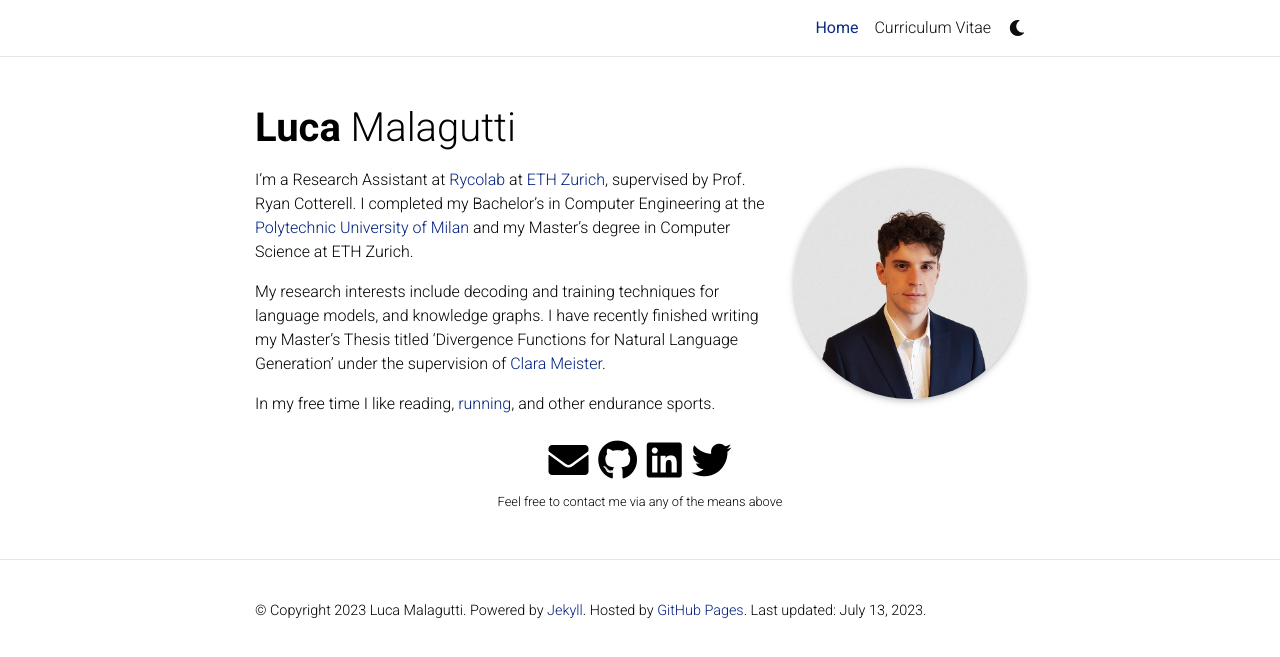
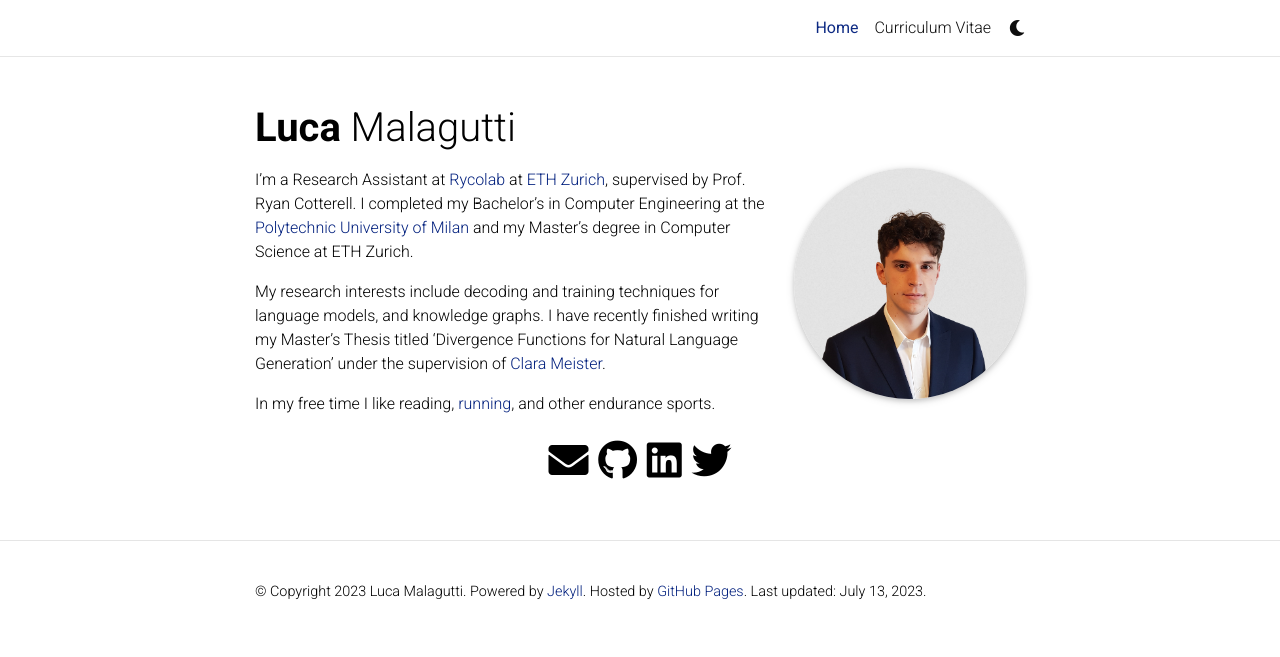
Before and after one commit to LucaMalagutti/LucaMalagutti.github.io, a Jekyll site: the page built from _pages/about.md, in a window 1280 px wide. Shown: the top 657 px of the page. Built offline with Jekyll 4.4.1, drawn with Linux system fonts in a browser that asks for light colours; full-size pictures stand in for the smaller copies a plugin makes; comment, search, counter and statistics services are not loaded; a style sheet for code colours, icons or effects is not loaded.

Commit message:
delete contact note

```diff
--- a/_config.yml
+++ b/_config.yml
@@ -92,8 +92,6 @@ facebook_id: # your facebook id
 discord_id: # your discord id (18-digit unique numerical identifier)
 
 contact_note: >
-  Feel free to contact me via any of the means above
-
 # -----------------------------------------------------------------------------
 # Analytics and search engine verification
 # -----------------------------------------------------------------------------
```
